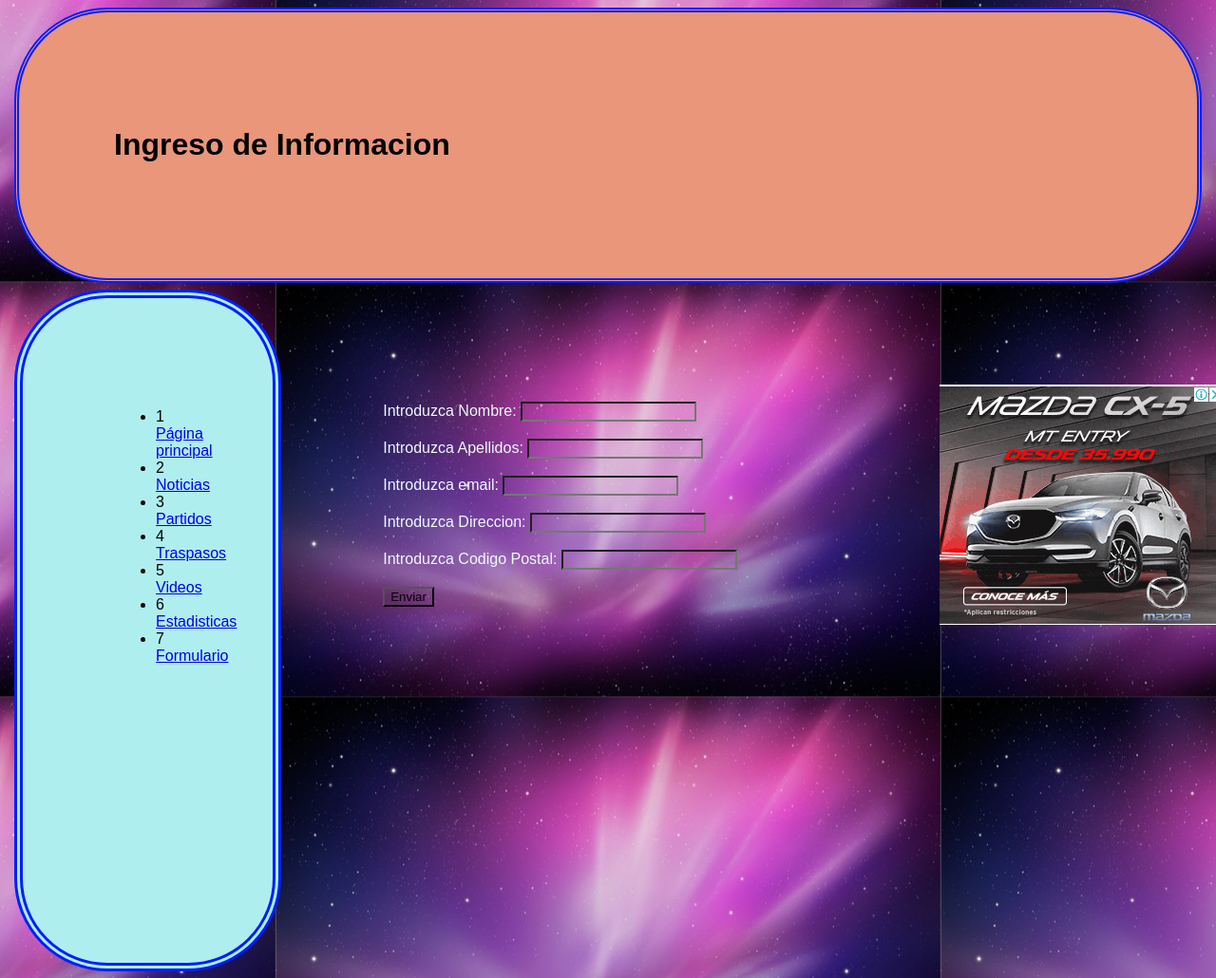
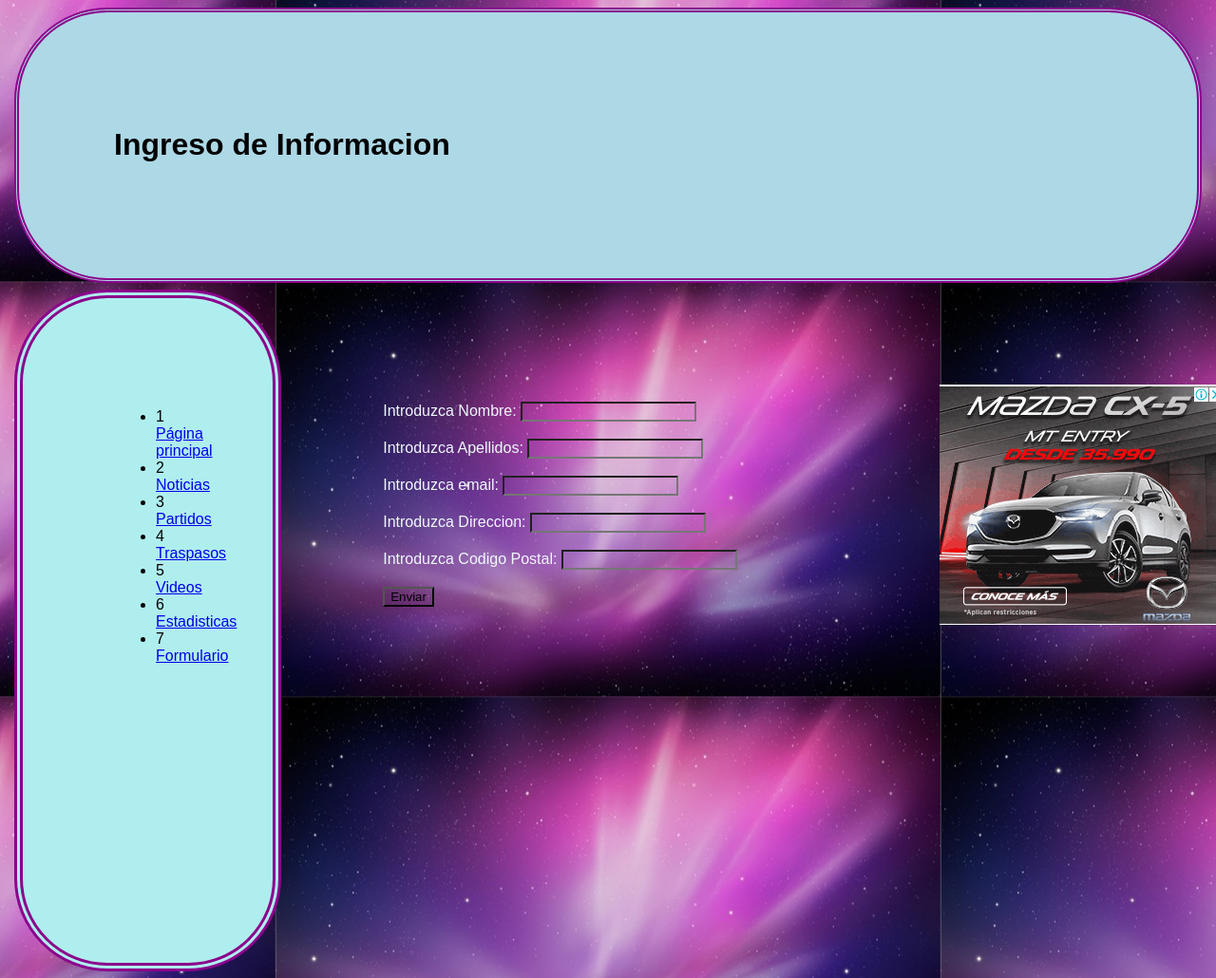
Before and after one commit to xavieerbbc/Practica02-Mi-Sitio-Web-CSS-, a plain HTML site: page FORMULARIO.html in a window 1280 px wide. Shown: the whole page at 95% size. Drawn offline with Linux system fonts and the light colour scheme.

Commit message:
uso de los 3 css y correccion de errores

```diff
--- a/css/CSS.css
+++ b/css/CSS.css
@@ -18,7 +18,7 @@ div {
 
 #caja1 {
     border-color: red;
-    background-color: cornflowerblue;
+    background-color: blueviolet;
     margin: 2px;
     padding: 2px;
 }
@@ -32,7 +32,7 @@ div {
     border-radius: 98px 98px 98px 98px;
     -moz-border-radius: 98px 98px 98px 98px;
     -webkit-border-radius: 98px 98px 98px 98px;
-    border: 9px double #001eff;
+    border: 9px double darkmagenta;
 }
 
 #caja3 {
--- a/css/CSS1.css
+++ b/css/CSS1.css
@@ -0,0 +1,67 @@
+* {
+    font-family: Arial;
+}
+
+body {
+    background-repeat: no-repeat;
+    background-size: 100%;
+    background-image: url(../images/fondo1.gif);
+    background-position: center center;
+    background-attachment: fixed;
+}
+
+div {
+    border-style: none;
+    margin: 7px;
+    padding: 100px;
+}
+
+#caja1 {
+    border-color: red;
+    background-color: darkmagenta;
+    margin: 2px;
+    padding: 2px;
+}
+
+#caja2 {
+    margin: 0 7px 7px 7px;
+    background-color:paleturquoise;
+    width: 5%;
+    float: left;
+    height: 500px;
+    border-radius: 98px 98px 98px 98px;
+    -moz-border-radius: 98px 98px 98px 98px;
+    -webkit-border-radius: 98px 98px 98px 98px;
+    border: 9px double darkmagenta;
+}
+
+#caja3 {
+    margin: 0 7px 7px 0;
+    border-color: darkgray;
+    width: 40%;
+    float: left;
+    height: 500px;
+}
+
+#caja4 {
+    margin: 0 0 7px 7px;
+    width: 5%;
+    float: left;
+    height: 500px;
+}
+
+#caja5 {
+    border: 2px;
+    margin: 0;
+    border-color: darkolivegreen;
+    float: left;
+    width: 86%;
+    height: 10px;
+    color: aliceblue;
+}
+ h2{
+     color: aliceblue;
+ }
+ p{
+     color: cornsilk;
+ }
--- a/css/CSS2.css
+++ b/css/CSS2.css
@@ -15,11 +15,11 @@ div {
 }
 
 #caja1 {
-    background-color:darksalmon;
+    background-color:lightblue;
     border-radius: 98px 98px 98px 98px;
     -moz-border-radius: 98px 98px 98px 98px;
     -webkit-border-radius: 98px 98px 98px 98px;
-    border: 5px double #001eff;
+    border: 5px double darkmagenta;
 }
 
 #caja2 {
@@ -31,7 +31,7 @@ div {
     border-radius: 98px 98px 98px 98px;
     -moz-border-radius: 98px 98px 98px 98px;
     -webkit-border-radius: 98px 98px 98px 98px;
-    border: 9px double #001eff;
+    border: 9px double darkmagenta;
 
 }
 
```
Also changed, not shown: Videos.html (+1 -1 lines), 1 other file.
